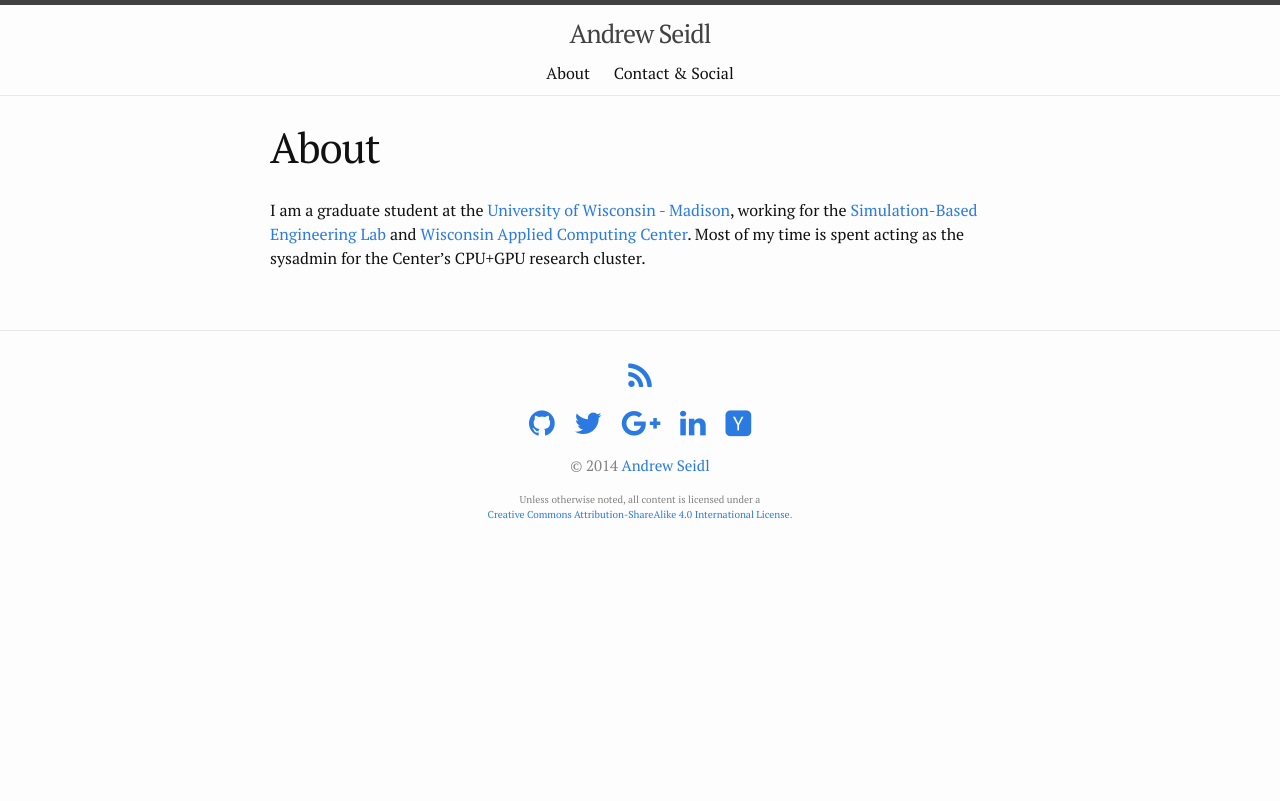
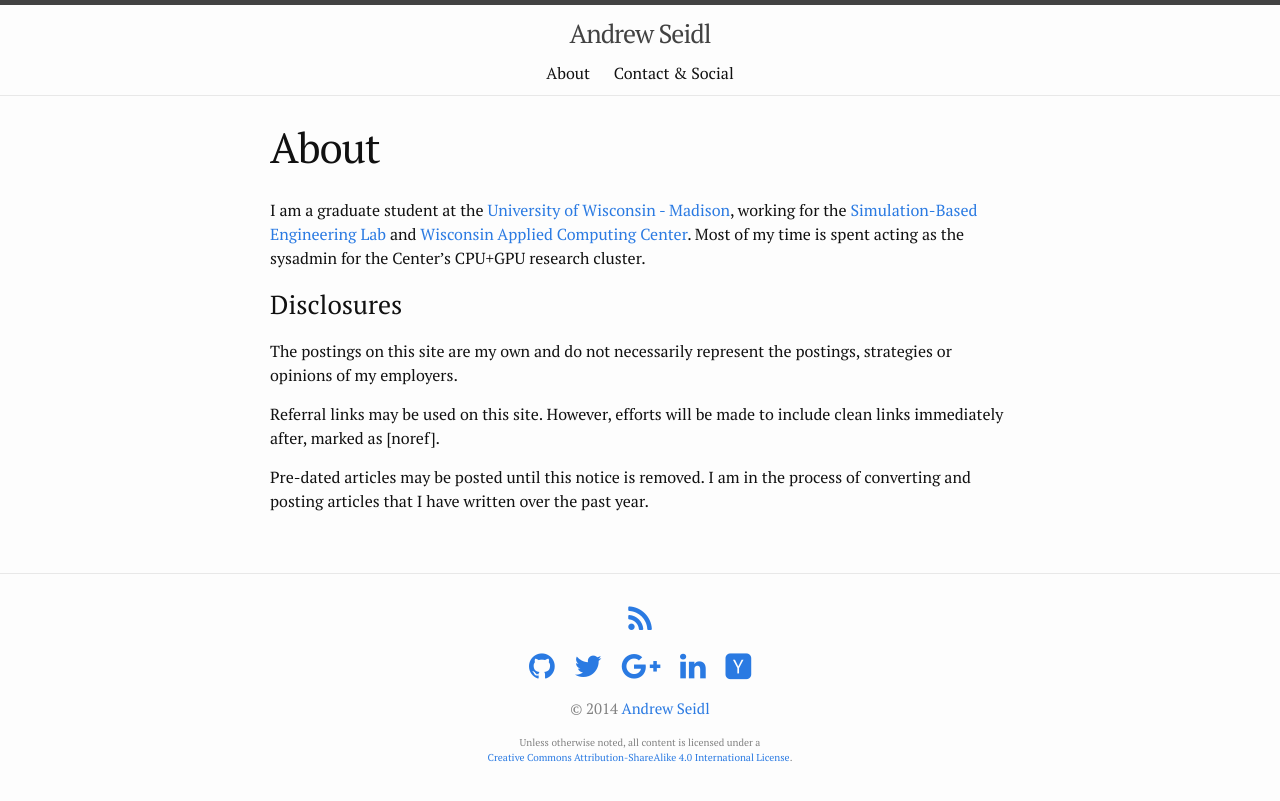
Before and after one commit to andrewseidl/andrewseidl.com, a Jekyll site: the page built from about.md, in a window 1280 px wide. Shown: the top 801 px of the page. Built offline with Jekyll 4.4.1, drawn with Linux system fonts in a browser that asks for light colours; nearby versions of some CDN libraries.

Commit message:
add disclosures

```diff
--- a/about.md
+++ b/about.md
@@ -5,3 +5,10 @@ permalink: /about/
 ---
 
 I am a graduate student at the [University of Wisconsin - Madison](http://www.wisc.edu), working for the [Simulation-Based Engineering Lab](http://sbel.wisc.edu) and [Wisconsin Applied Computing Center](http://wacc.wisc.edu). Most of my time is spent acting as the sysadmin for the Center's CPU+GPU research cluster.
+
+### Disclosures
+The postings on this site are my own and do not necessarily represent the postings, strategies or opinions of my employers.
+
+Referral links may be used on this site. However, efforts will be made to include clean links immediately after, marked as \[noref\].
+
+Pre-dated articles may be posted until this notice is removed. I am in the process of converting and posting articles that I have written over the past year.
```
